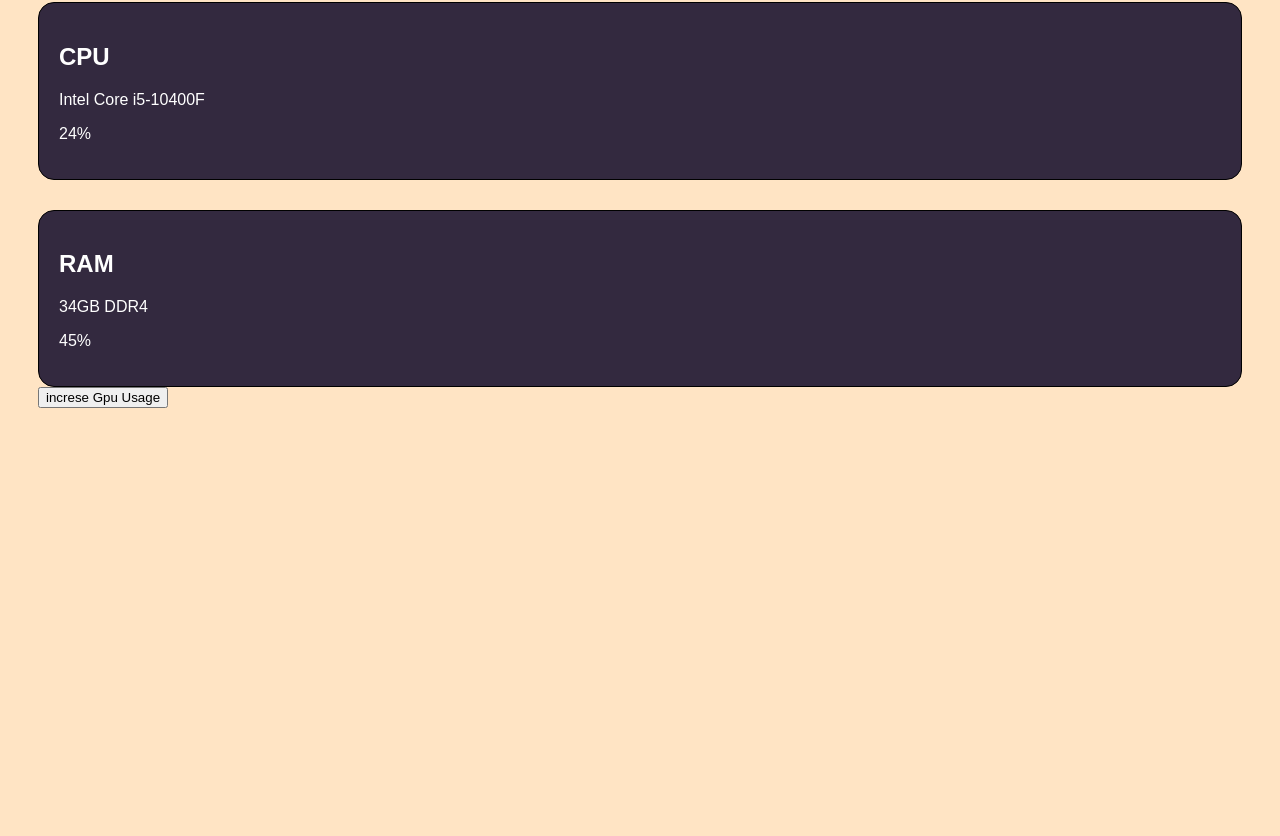
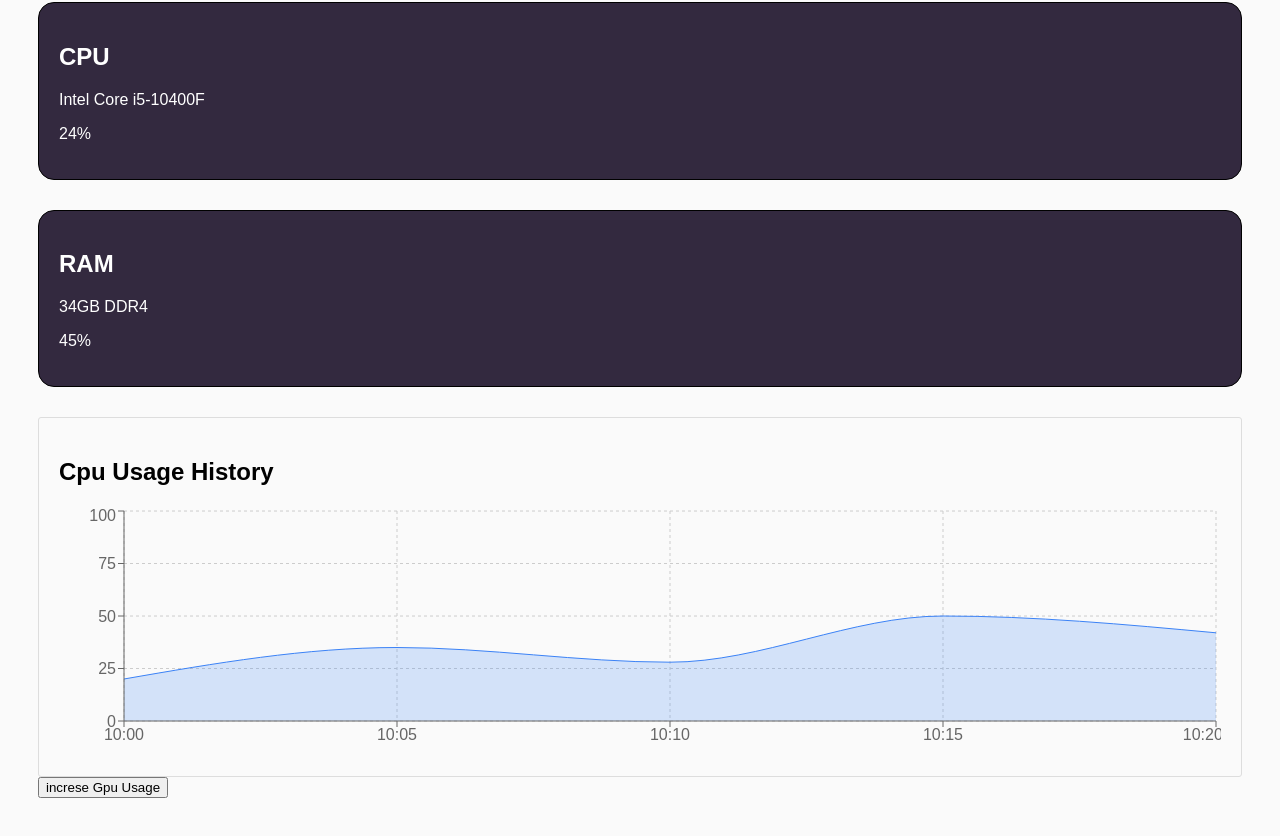
Before and after one commit to FathanReal-commits/fathan-system-monitor1, a React (Vite) app: page / in a window 1280 px wide. Shown: the part 358-1194 px from the top of the page. Before the commit the page ends 804 px from the top, so only its background shows below. Built offline with nearby package versions, Linux system fonts and the light colour scheme.

Commit message:
feat(dashboard): add CPU usage history chart

```diff
--- a/src/App.css
+++ b/src/App.css
@@ -1,5 +1,5 @@
 body {
-    background-color: bisque;
+    background-color: #FAFAFA;
 }
 .app {
     padding: 30px;
@@ -17,3 +17,11 @@ body {
     border-radius: 16px;
     border: 1px solid black;
 }
+
+.cart-container {
+    margin-top:  30px;
+    padding: 20px;
+    background: #FAFAFA;
+    border-radius: 3px;
+    border: 1px solid #ddd;
+}
--- a/src/App.jsx
+++ b/src/App.jsx
@@ -1,5 +1,47 @@
 import { useState } from "react";
 import "./App.css";
+import {
+  AreaChart,
+  Area,
+  XAxis,
+  YAxis,
+  CartesianGrid,
+  Tooltip,
+  ResponsiveContainer
+} from "recharts";
+const cpuData = [
+  { time: "10:00", usage: 20 },
+  { time: "10:05", usage: 35 },
+  { time: "10:10", usage: 28 },
+  { time: "10:15", usage: 50 },
+  { time: "10:20", usage: 42 },
+];
+
+function CpuCart() {
+  return (
+    <div className="cart-container">
+      <h2>Cpu Usage History</h2>
+      <ResponsiveContainer width="100%" height={250}>
+        <AreaChart data={cpuData}>
+          <CartesianGrid strokeDasharray="3 3" />
+          <XAxis dataKey="time" />
+          <YAxis domain={[0, 100]} />
+          <Tooltip />
+          <Area
+            type="monotone"
+            dataKey="usage"
+            stroke="#3b82f6"
+            fill="#3b82f6"
+            fillOpacity={0.2}
+          />
+
+
+
+        </AreaChart>
+      </ResponsiveContainer>
+    </div>
+  )
+}
 function HardwareCard(props) {
   return (
     <div className="hardware-card">
@@ -36,8 +78,9 @@ function App() {
         />
 
       </div>
+      <CpuCart/>
       <button onClick={() => setGpuUsage(gpuUsage + 5)}>
-          increse Gpu Usage
+        increse Gpu Usage
       </button>
     </div>
   );
```
Also changed, not shown: package.json (+5 -4 lines), 1 other file (tests, documents, lock files or other folders).
